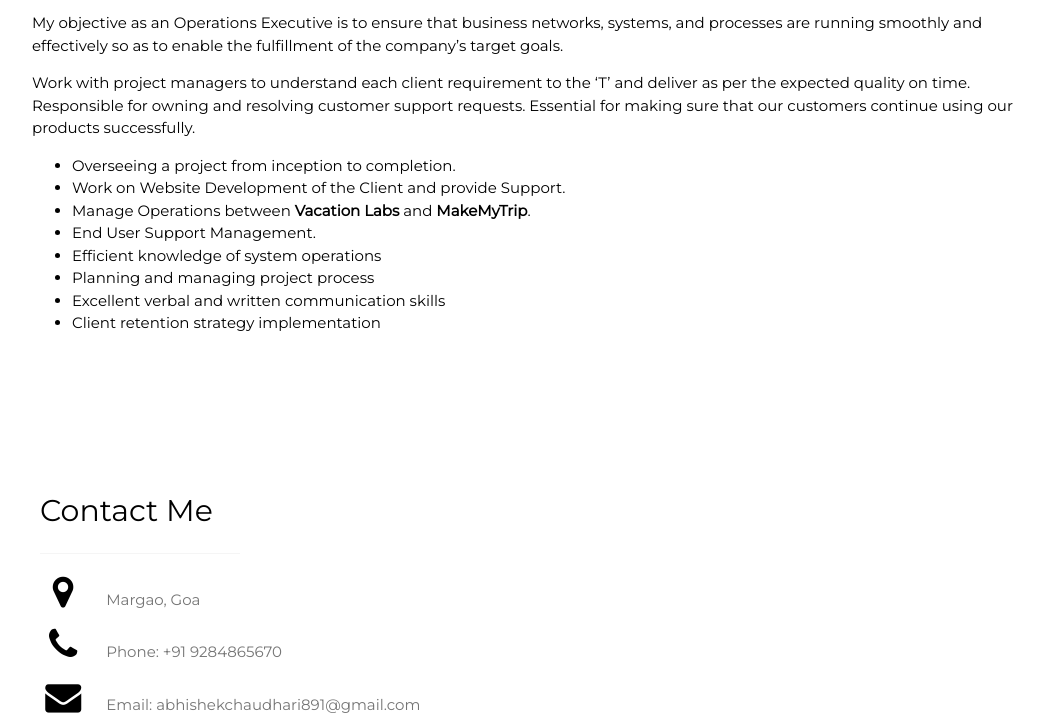
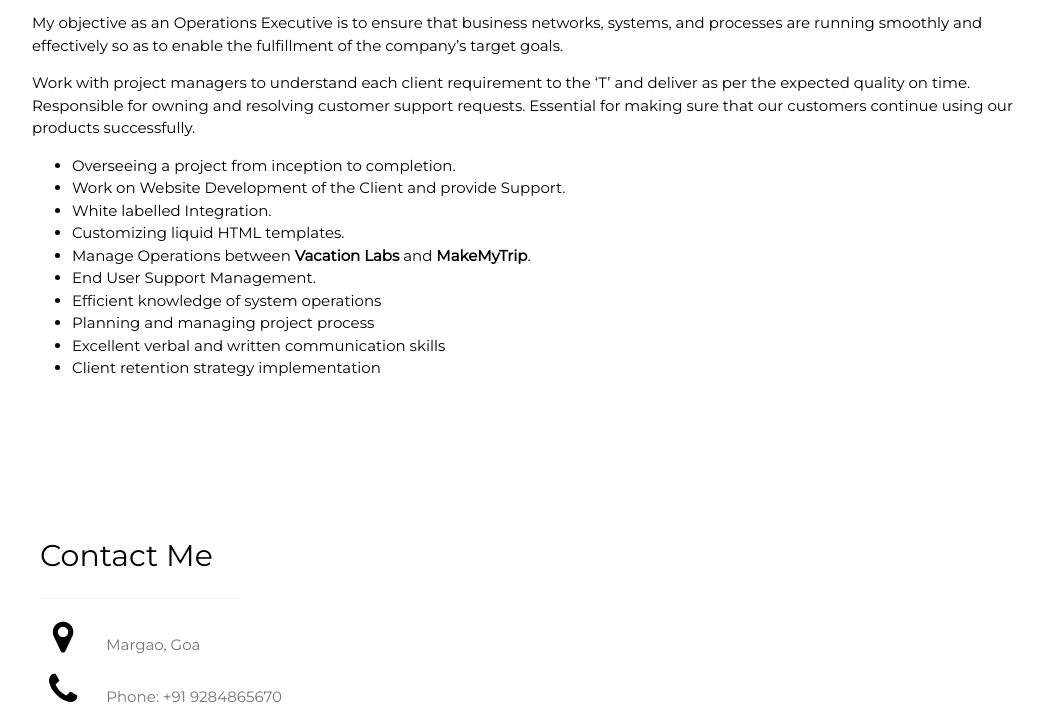
Before and after one commit to abhishekchaudhari79/hello-world, a plain HTML site: page index.html in a window 1280 px wide. Shown: the part 1288-2009 px from the top of the page, without its empty margins (170-1211 px from the left). Drawn offline with Linux system fonts and the light colour scheme.

Commit message:
Update index.html

```diff
--- a/index.html
+++ b/index.html
@@ -337,6 +337,8 @@ My objective as an Operations Executive is to ensure that business networks, sys
    <ul>
       <li>Overseeing a project from inception to completion.</li>
        <li>Work on Website Development of the Client and provide Support.</li>
+       <li>    White labelled Integration.</li>
+       <li>   Customizing liquid HTML templates.</li>
         <li>Manage Operations between <b>Vacation Labs</b> and <b>MakeMyTrip</b>.</li>
       <li>End User Support Management.</li>
   <li>    Efficient knowledge of system operations</li>
```
